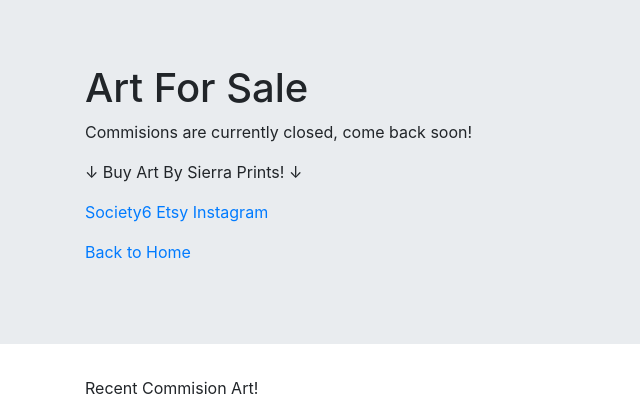
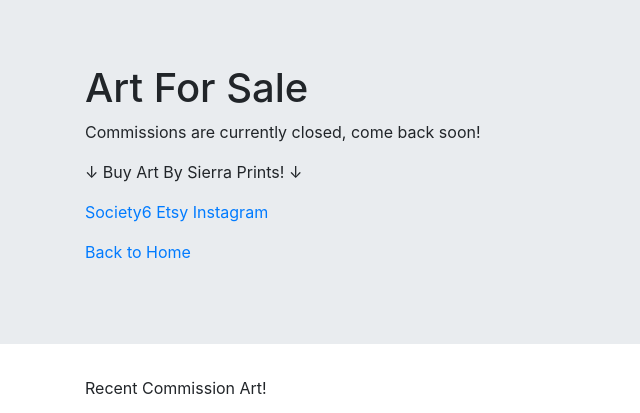
Before and after one commit to sferrato/sferrato.github.io, a plain HTML site: page ForSale.html in a window 1280 px wide. Shown: the top 413 px of the page, 0-640 px from the left. Drawn offline with nearby package versions, Linux system fonts and the light colour scheme.

Commit message:
commission spelling edit

```diff
--- a/ForSale.html
+++ b/ForSale.html
@@ -19,7 +19,7 @@
 <div class="jumbotron jumbotron-fluid">
 <div class="container">
 <h1>Art For Sale</h1>
-<p>Commisions are currently closed, come back soon!</p>
+<p>Commissions are currently closed, come back soon!</p>
 </p>↓ Buy Art By Sierra Prints! ↓ </p>
 <p><a href=https://society6.com/artbysierraf/prints>Society6</a>
 
@@ -32,7 +32,7 @@
 <div class="container">
 
 
-<p>Recent Commision Art!</p>
+<p>Recent Commission Art!</p>
  <p><img src="commision1.jpg" class="img-fluid rounded" alt="commision1" width="300" height="400">
 <img src="commision2.jpg" class="img-fluid rounded" alt="commision2" width="300" height="400">
 <img src="commision3.JPG" class="img-fluid rounded" alt="commision3" width="300" height="400">
```
